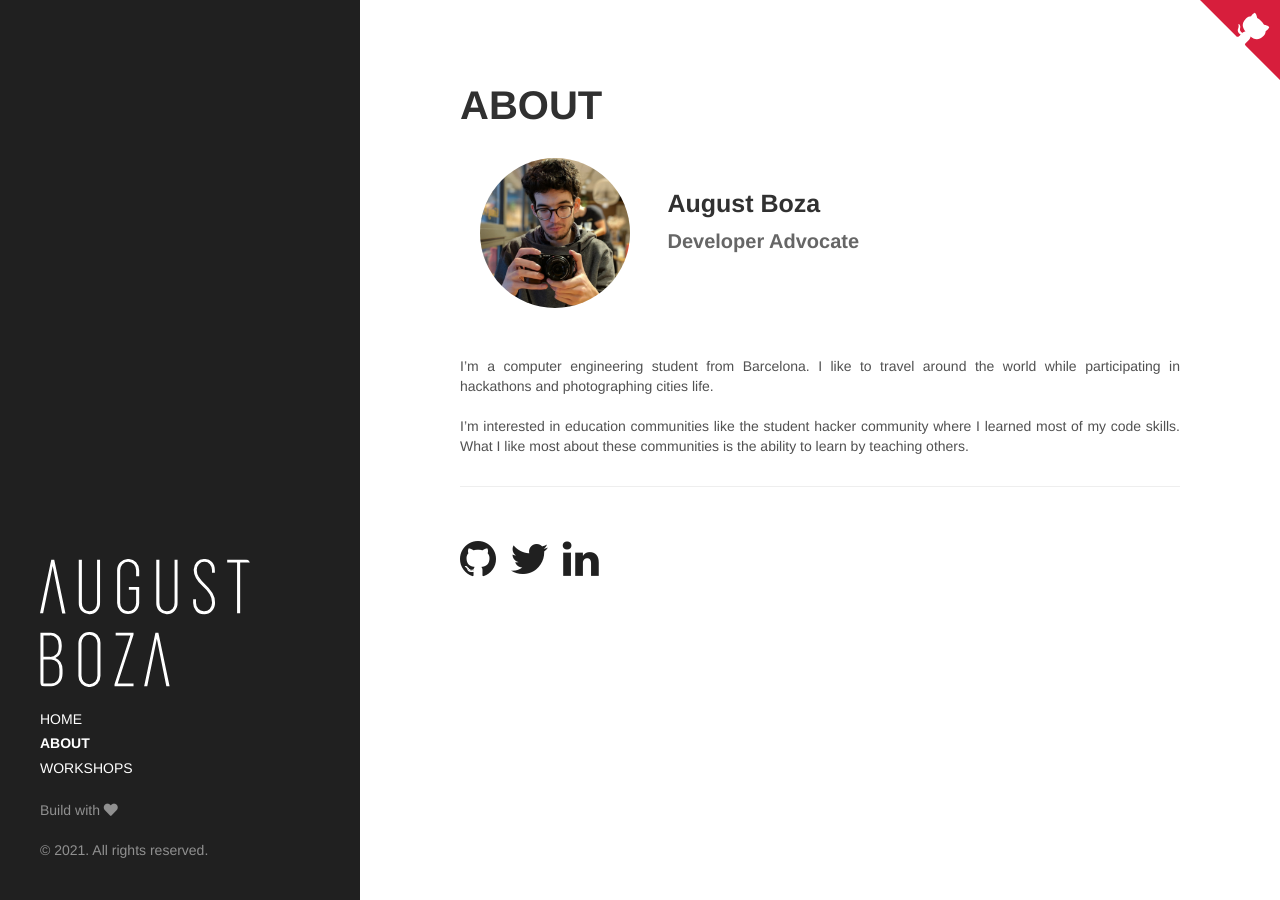
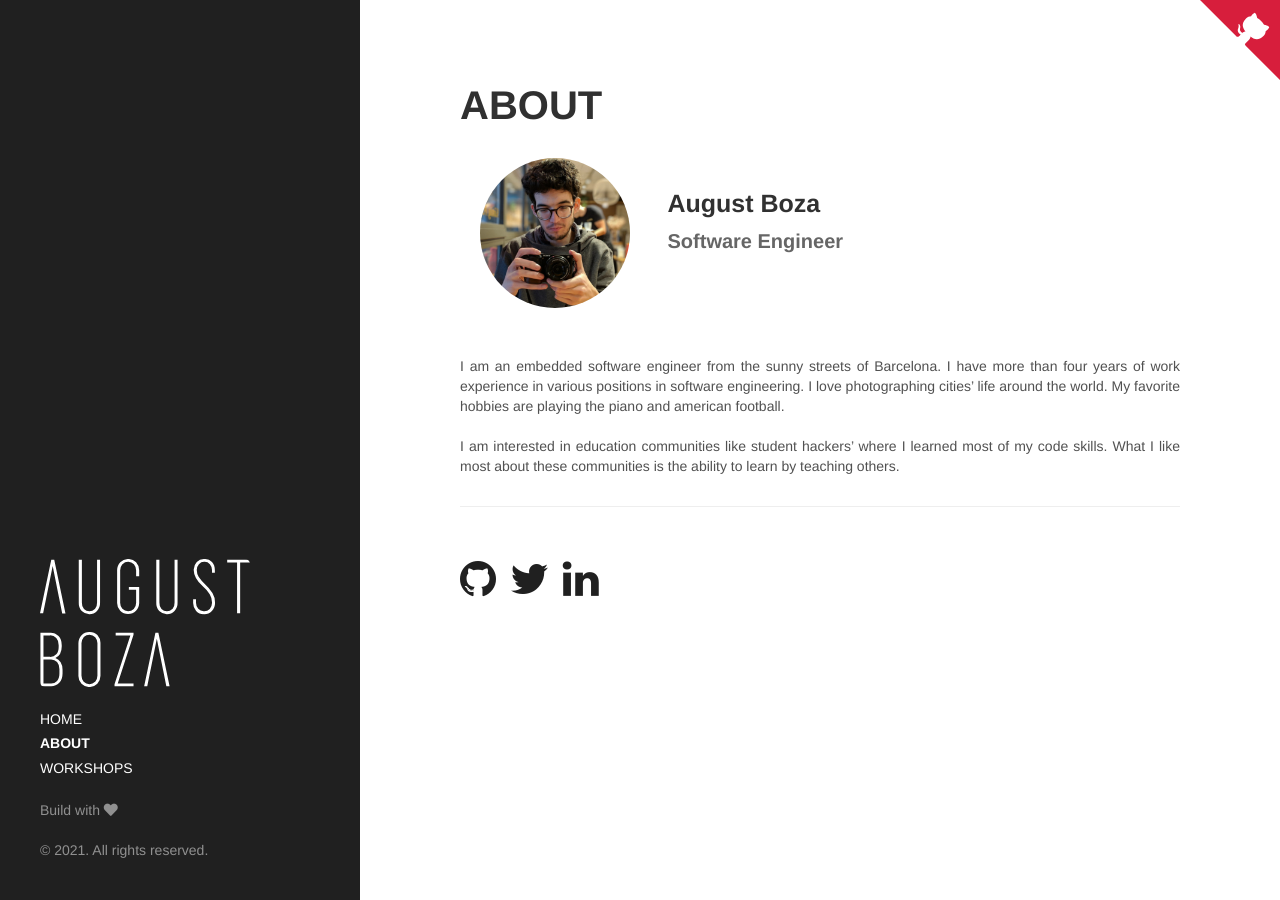
Before and after one commit to abozadev/abozadev.github.io, a Jekyll site: the page built from about.md, in a window 1280 px wide. Built offline with Jekyll 4.4.1, drawn with Linux system fonts in a browser that asks for light colours; nearby versions of some CDN libraries.

Commit message:
Update about.md

```diff
--- a/about.md
+++ b/about.md
@@ -10,14 +10,14 @@ title: ABOUT
     </div>
     <div class="col-md-8 about-head" style="float:left;">
       <h3>August Boza</h3>
-      <h6>Developer Advocate</h6>
+      <h6>Software Engineer</h6>
     </div>
   </div>
 </div>
 
-I'm a computer engineering student from Barcelona. I like to travel around the world while participating in hackathons and photographing cities life.
+I am an embedded software engineer from the sunny streets of Barcelona. I have more than four years of work experience in various positions in software engineering. I love photographing cities' life around the world. My favorite hobbies are playing the piano and american football.
 
-I'm interested in education communities like the student hacker community where I learned most of my code skills. What I like most about these communities is the ability to learn by teaching others.
+I am interested in education communities like student hackers' where I learned most of my code skills. What I like most about these communities is the ability to learn by teaching others.
 
 ---
 
```
